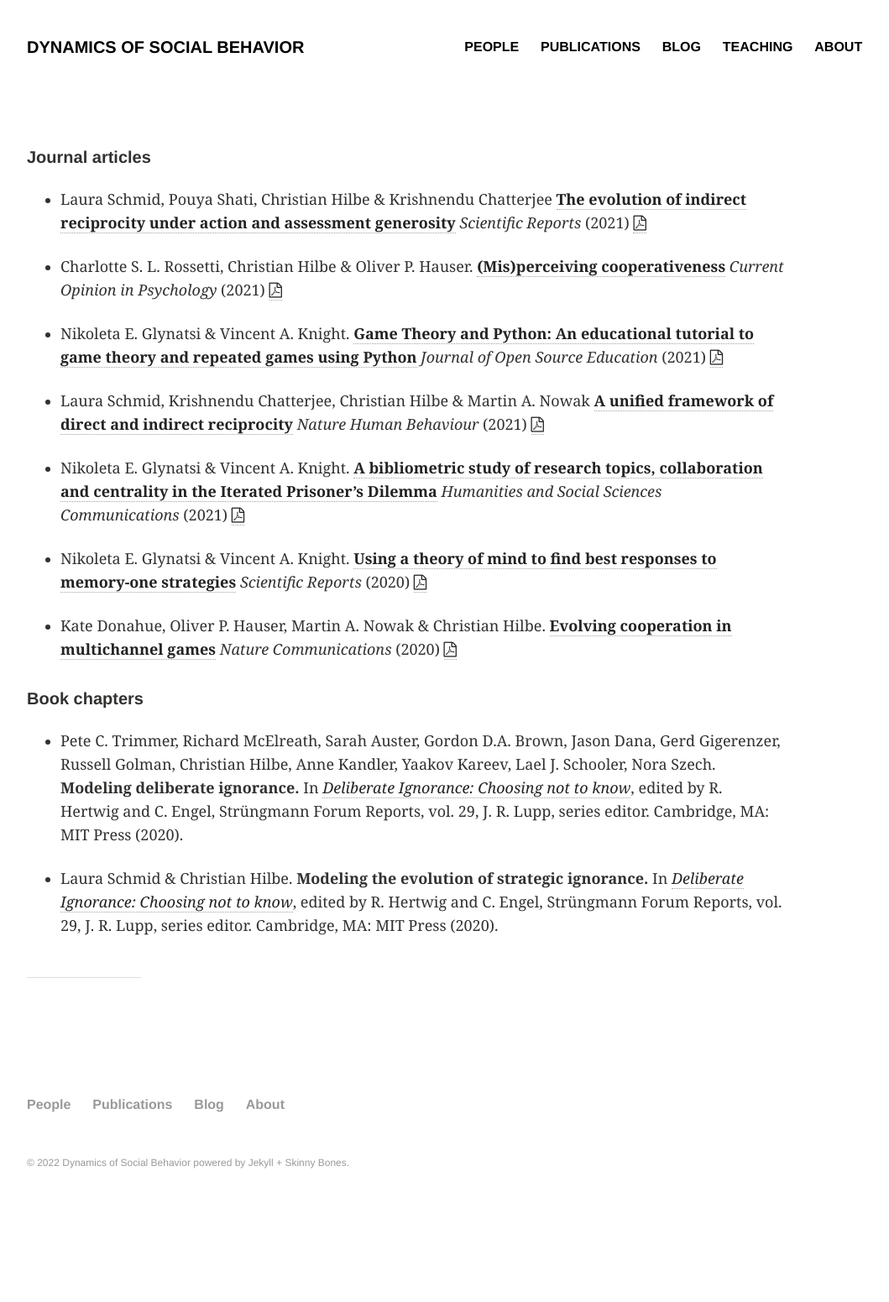
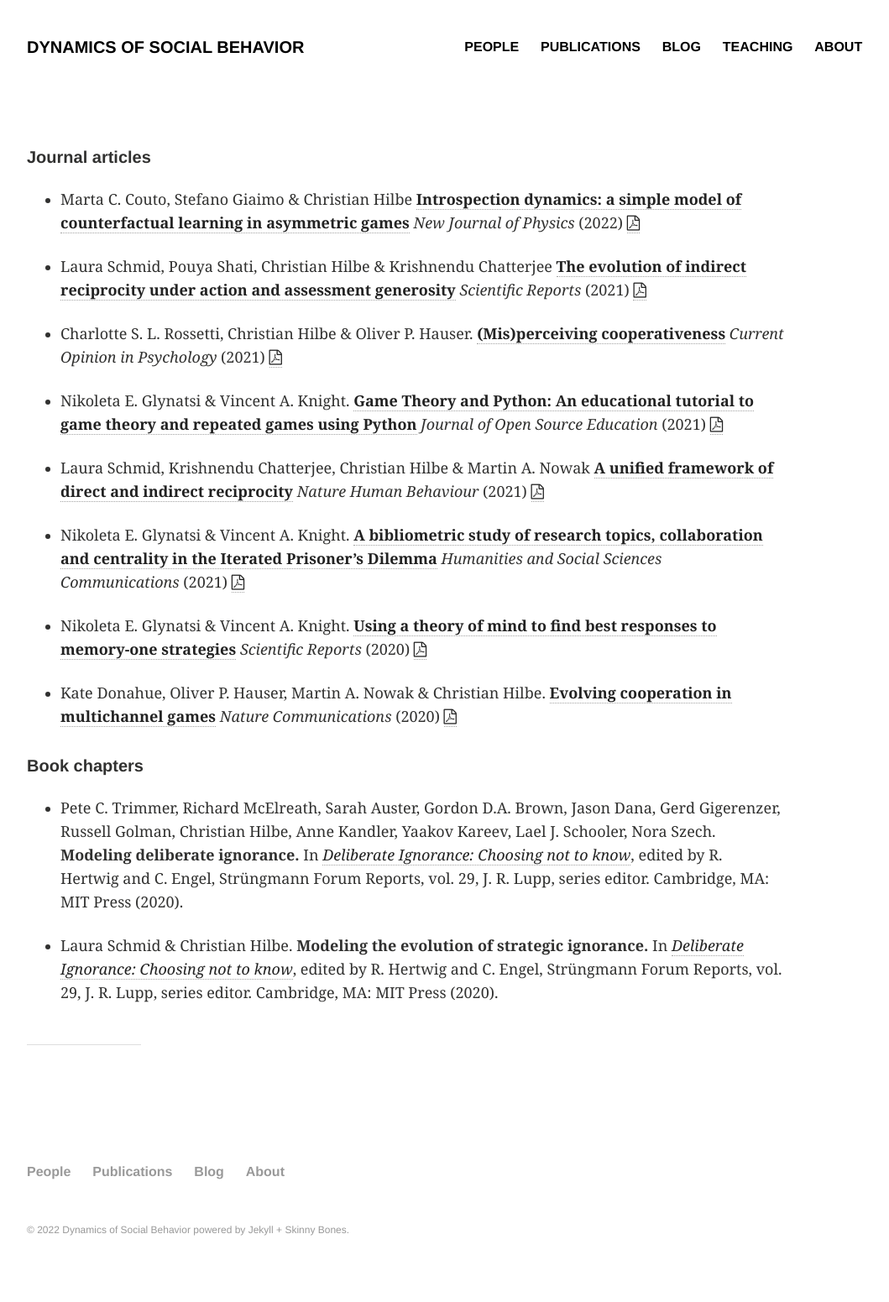
Before and after one commit to DYNOSOBs/social-behaviour, a Jekyll site: the page built from publications/index.md, in a window 1280 px wide. Shown: the whole page at 84% size, without its empty margins (64-1123 px from the left). Built offline with Jekyll 4.4.1, drawn with Linux system fonts in a browser that asks for light colours; before the commit the page ends 1471 px from its top, so only the background shows below that.

Commit message:
Marta adds publication 1

```diff
--- a/publications/index.md
+++ b/publications/index.md
@@ -8,6 +8,10 @@ image:
 ---
 
 <h5>Journal articles</h5>
+
+- Marta C. Couto, Stefano Giaimo & Christian Hilbe
+[**Introspection dynamics: a simple model of counterfactual learning in asymmetric games**](https://iopscience.iop.org/article/10.1088/1367-2630/ac6f76)
+_New Journal of Physics_ (2022) <a href="papers/Introspection_NJP_2022.pdf"><i class="fa fa-file-pdf-o"></i>
 
 - Laura Schmid, Pouya Shati, Christian Hilbe & Krishnendu Chatterjee
 [**The evolution of indirect reciprocity under action and assessment generosity**](https://www.nature.com/articles/s41598-021-96932-1)
```
Also changed, not shown: 1 other file.
